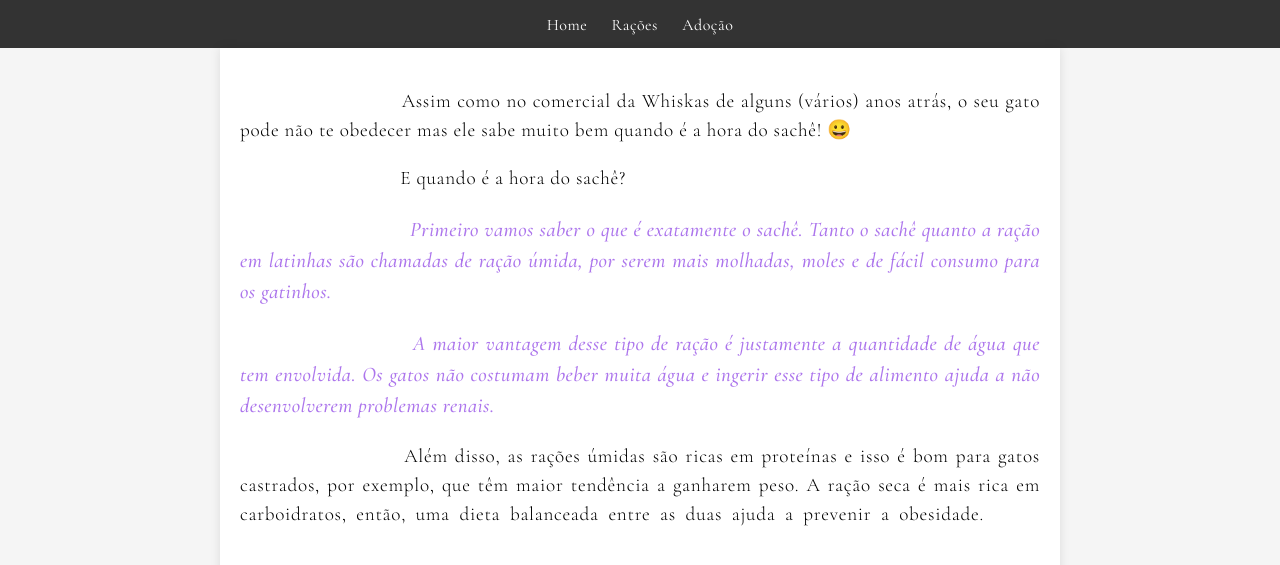
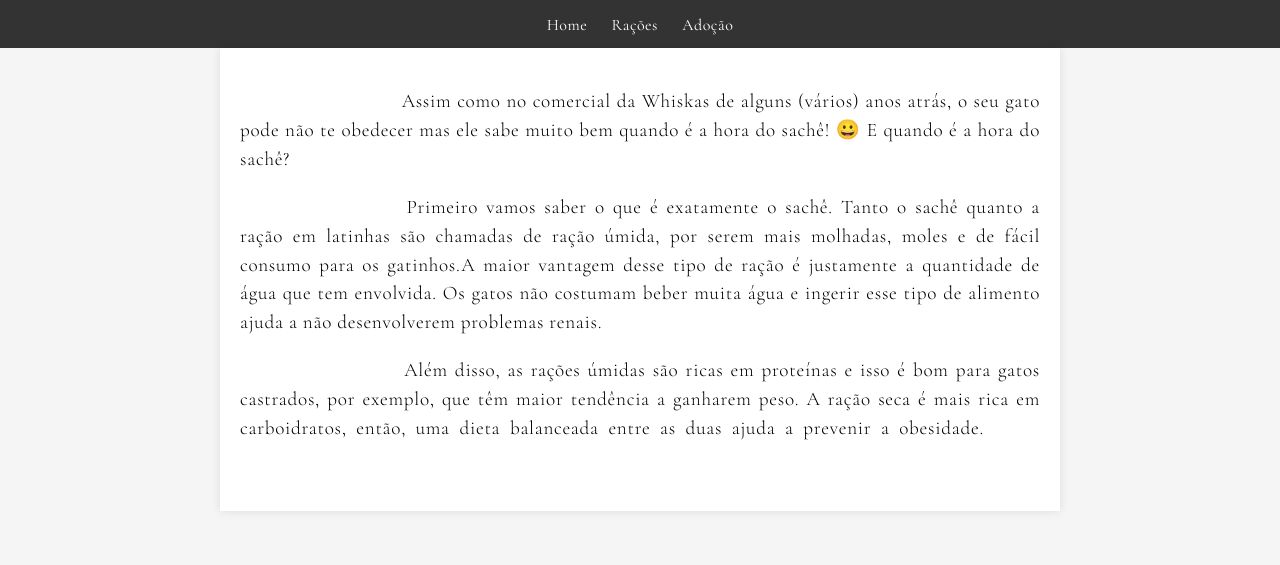
Before and after one commit to jcholanda/lovecats, a plain HTML site: page Comidas.html in a window 1280 px wide. Shown: the part 115-680 px from the top of the page. Drawn offline with nearby package versions, Linux system fonts and the light colour scheme.

Commit message:
Update Comidas.html

```diff
--- a/Comidas.html
+++ b/Comidas.html
@@ -23,10 +23,9 @@
     </header>
     <main>
         <article>
-            <p class="classeum">Assim como no comercial da Whiskas de alguns (vários) anos atrás, o seu gato pode não te obedecer mas ele sabe muito bem quando é a hora do sachê! 😀</p>
-            <p class="classeum">E quando é a hora do sachê?</p>
-            <p class="classedois">Primeiro vamos saber o que é exatamente o sachê. Tanto o sachê quanto a ração em latinhas são chamadas de ração úmida, por serem mais molhadas, moles e de fácil consumo para os gatinhos.</p>
-            <p class="classedois">A maior vantagem desse tipo de ração é justamente a quantidade de água que tem envolvida. Os gatos não costumam beber muita água e ingerir esse tipo de alimento ajuda a não desenvolverem problemas renais.</p>
+            <p class="classeum">Assim como no comercial da Whiskas de alguns (vários) anos atrás, o seu gato pode não te obedecer mas ele sabe muito bem quando é a hora do sachê! 😀
+           E quando é a hora do sachê?</p>
+            <p class="classeum">Primeiro vamos saber o que é exatamente o sachê. Tanto o sachê quanto a ração em latinhas são chamadas de ração úmida, por serem mais molhadas, moles e de fácil consumo para os gatinhos.A maior vantagem desse tipo de ração é justamente a quantidade de água que tem envolvida. Os gatos não costumam beber muita água e ingerir esse tipo de alimento ajuda a não desenvolverem problemas renais.</p>
             <p class="classeum">Além disso, as rações úmidas são ricas em proteínas e isso é bom para gatos castrados, por exemplo, que têm maior tendência a ganharem peso. A ração seca é mais rica em carboidratos, então, uma dieta balanceada entre as duas ajuda a prevenir a obesidade.</p>
         </article>
     </main>
```
